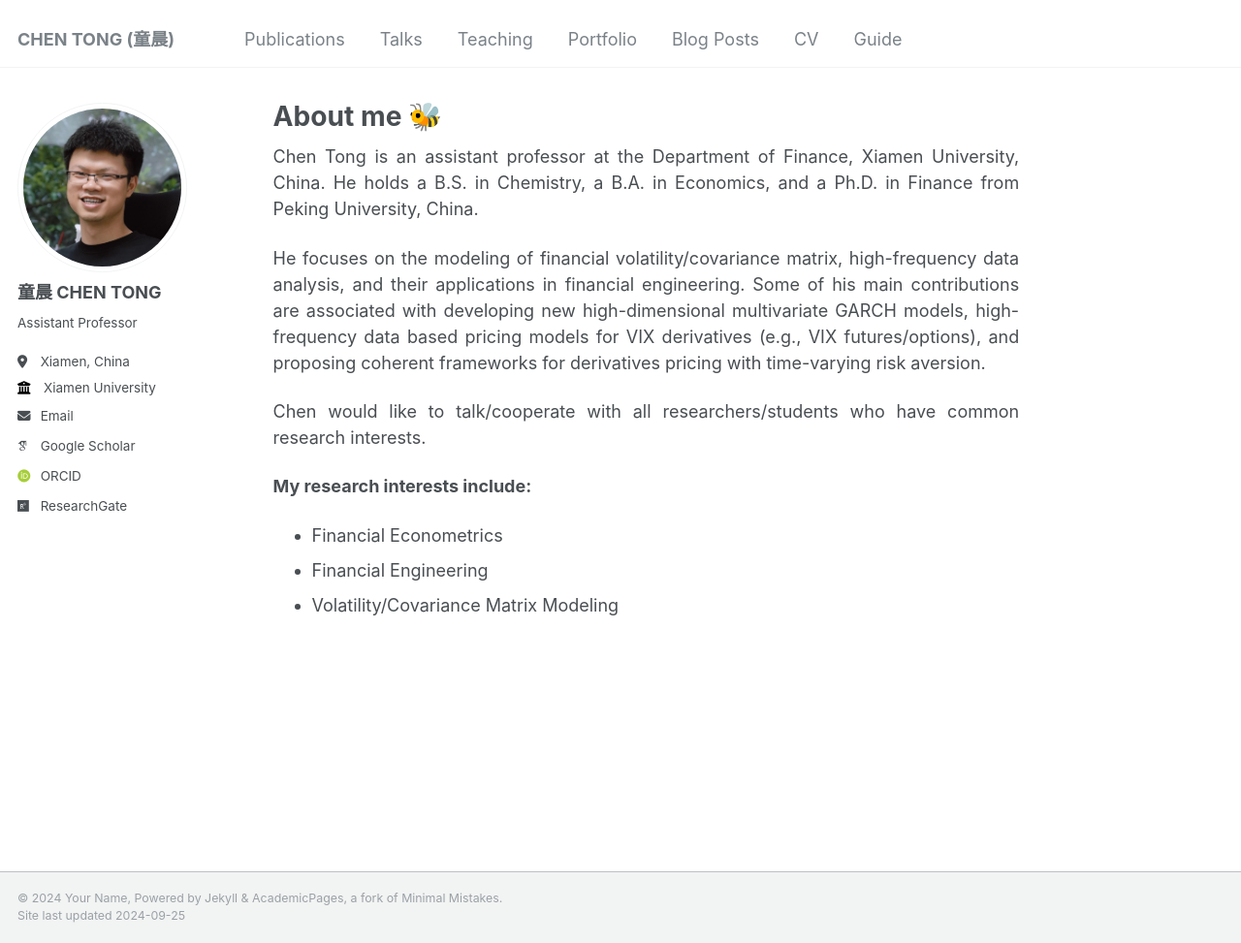
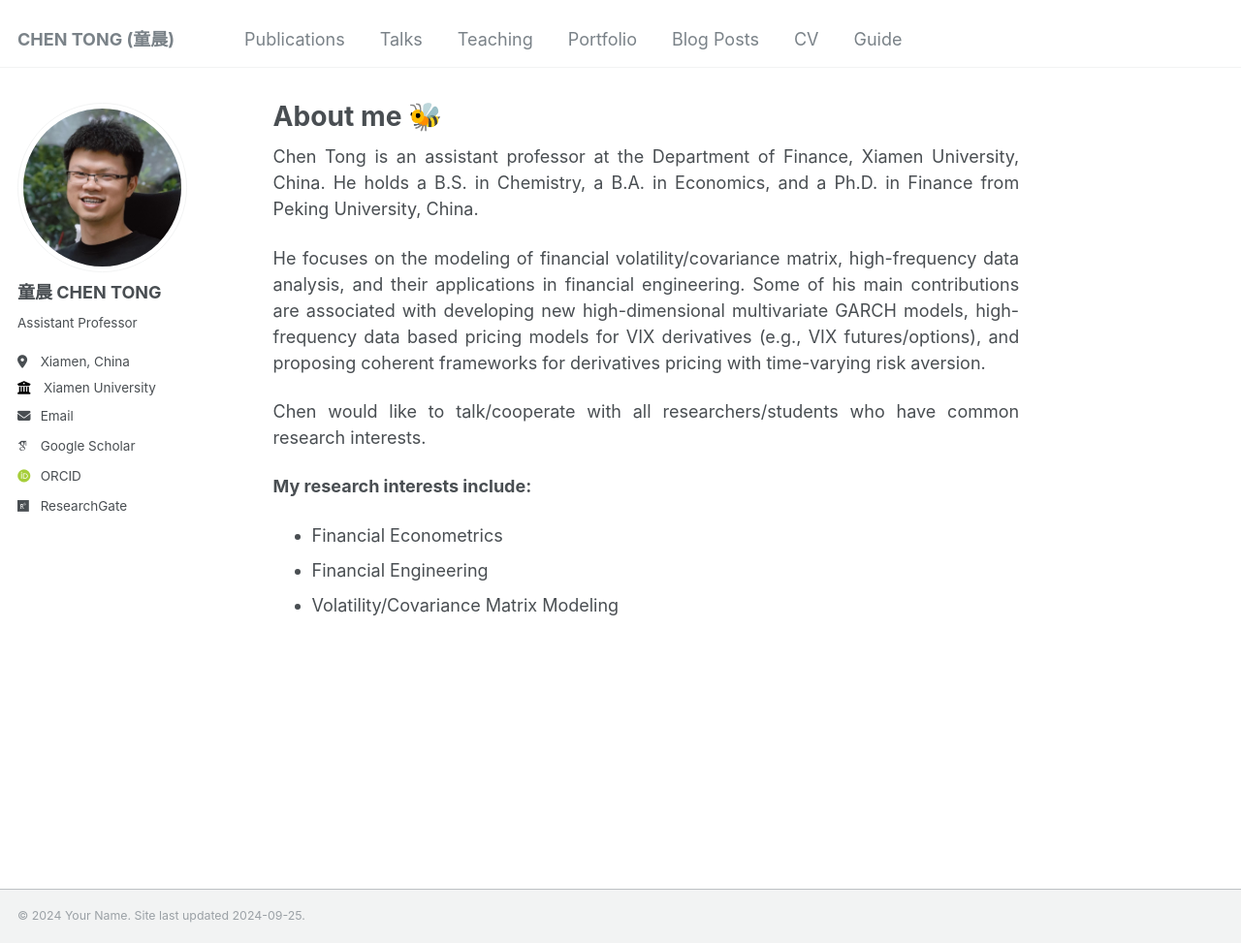
Before and after one commit to tongchen1119/tongchen1119, a Jekyll site: the page built from _pages/about.md, in a window 1280 px wide and 973 px high. Shown: the whole window at 97% size. Built offline with Jekyll 4.4.1, drawn with Linux system fonts in a browser that asks for light colours; some web fonts are replaced.

Commit message:
Update footer.html

```diff
--- a/_includes/footer.html
+++ b/_includes/footer.html
@@ -20,6 +20,5 @@
 {% endif %}
 
 <div class="page__footer-copyright">
-  &copy; {{ site.time | date: '%Y' }} {{ site.name | default: site.title }}, {{ site.data.ui-text[site.locale].powered_by | default: "Powered by" }} <a href="http://jekyllrb.com" rel="nofollow">Jekyll</a> &amp; <a href="https://github.com/academicpages/academicpages.github.io">AcademicPages</a>, a fork of <a href="https://mademistakes.com/work/minimal-mistakes-jekyll-theme/" rel="nofollow">Minimal Mistakes</a>.<br />
-  Site last updated {{ "now" | date: '%Y-%m-%d' %}}
+  &copy; {{ site.time | date: '%Y' }} {{ site.name | default: site.title }}. Site last updated {{ "now" | date: '%Y-%m-%d' %}}.<br />
 </div>
```
